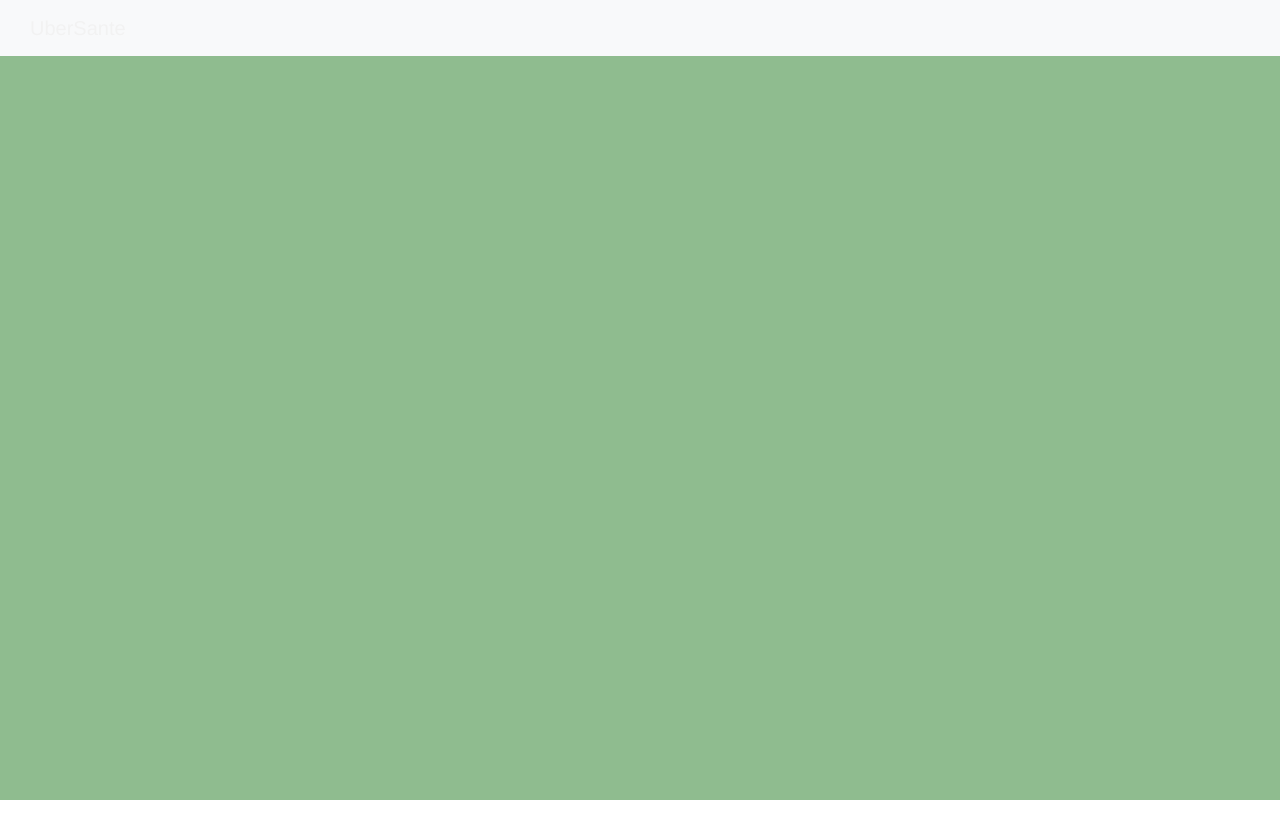
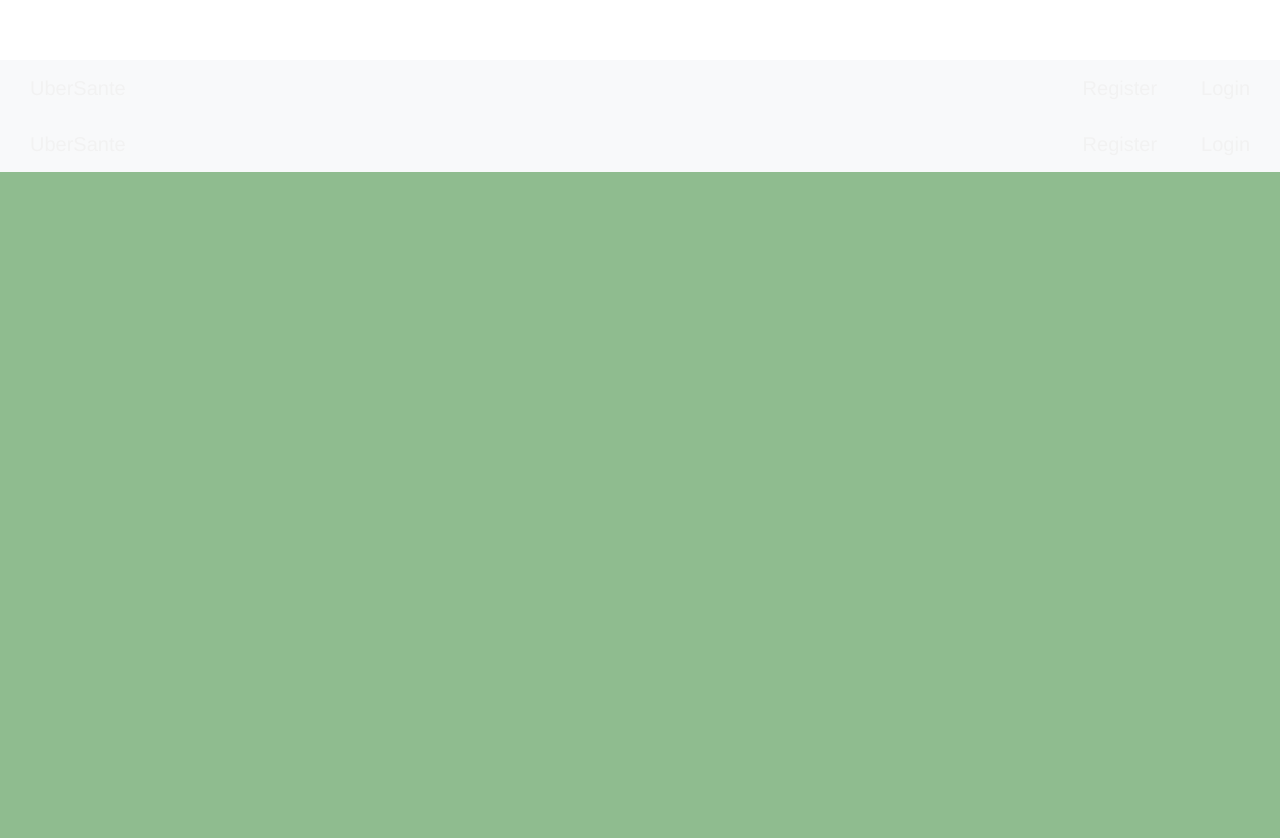
Before and after one commit to aa-software2112/SOEN_344, a Vue app in the folder client/: page /nav in a window 1280 px wide. Shown: the top 838 px of the page. Before the commit the page ends 800 px from the top, so only its background shows below. Built offline with nearby package versions, Linux system fonts and the light colour scheme.

Commit message:
Css and Navbar update

```diff
--- a/client/src/App.vue
+++ b/client/src/App.vue
@@ -1,13 +1,20 @@
 /* eslint-disable */
 <template>
   <div id="app">
+    <navbar></navbar>
     <router-view/>
   </div>
 </template>
 
 <script>
+import Navbar from '@/components/Navbar';
+
 export default {
-  name: "App"
+  name: "App",
+
+  components: {
+    'navbar': Navbar
+  },
 };
 </script>
 
@@ -19,6 +26,6 @@ export default {
   text-align: center;
   color: #2c3e50;
   margin-top: 60px;
-  background: darkseagreen;
+  background: darkseagreen !important
 }
 </style>
--- a/client/src/assets/css/main.css
+++ b/client/src/assets/css/main.css
@@ -7,10 +7,14 @@ html, body {
 
 }
 
-.main-color {
-
-    background-color: #eff2c1;
-
+.main-color, #app {
+    font-family: "Avenir", Helvetica, Arial, sans-serif;
+    -webkit-font-smoothing: antialiased;
+    -moz-osx-font-smoothing: grayscale;
+    text-align: center;
+    color: #2c3e50;
+    margin-top: 60px;
+    background: darkseagreen !important
 }
 
 #main-content-area {
--- a/client/src/components/Home.vue
+++ b/client/src/components/Home.vue
@@ -1,8 +1,6 @@
 /* eslint-disable */
 <template>
   <div class="main">
-    <navbar></navbar>
-
     <div class='page-main'>
        <h1>
          {{ msg }}
@@ -13,15 +11,8 @@
 </template>
 
 <script>
-import Navbar from '@/components/Navbar';
-
 export default {
   name: 'Home',
-
-  components: {
-    'navbar': Navbar
-  },
-
   data() {
     return {
       msg: "Welcome to UberSante"
--- a/client/src/components/Navbar.vue
+++ b/client/src/components/Navbar.vue
@@ -6,9 +6,9 @@
       <a class="navbar-brand" href="/">UberSante</a>
     </div>
     <div class="navbar-right">
-    <a class="navbar-brand" href="/Register" v-if="this.$cookies.get('logged') == 'False' || !this.$cookies">Register</a>
+    <a class="navbar-brand" href="/Register" v-if="this.$cookies.get('logged') == 'False' || !this.$cookies.isSet">Register</a>
     <a class="navbar-brand" href="#" v-if="this.$cookies.get('logged') == 'True' && this.$cookies.get('user_type') == 'admin'">Register Doctor/Nurse</a>
-    <a class="navbar-brand" href="/Login" v-if="this.$cookies.get('logged') == 'False' || !this.$cookies">Login</a>
+    <a class="navbar-brand" href="/Login" v-if="this.$cookies.get('logged') == 'False' || !this.$cookies.isSet">Login</a>
 
     <!-- Patient Tabs-->
     <a class="navbar-brand" href="/Cart" v-if="this.$cookies.get('logged') == 'True' || !this.$cookies">Cart</a>
--- a/client/src/components/Register.vue
+++ b/client/src/components/Register.vue
@@ -1,8 +1,6 @@
 /* eslint-disable */
 <template>
 <div id="app-container">
-    <Navbar></Navbar>
-
     <div id="main-content-area" class="main-color content-fluid">
         <h1> Register as Patient </h1>
         </br>
@@ -63,13 +61,10 @@
 
 <script>
 import axios from 'axios'
-import Navbar from './Navbar'
 
 export default {
   name: 'Register',
-  components: {
-    'Navbar': Navbar
-  },
+
   data() {
     return {
         info: null
```
